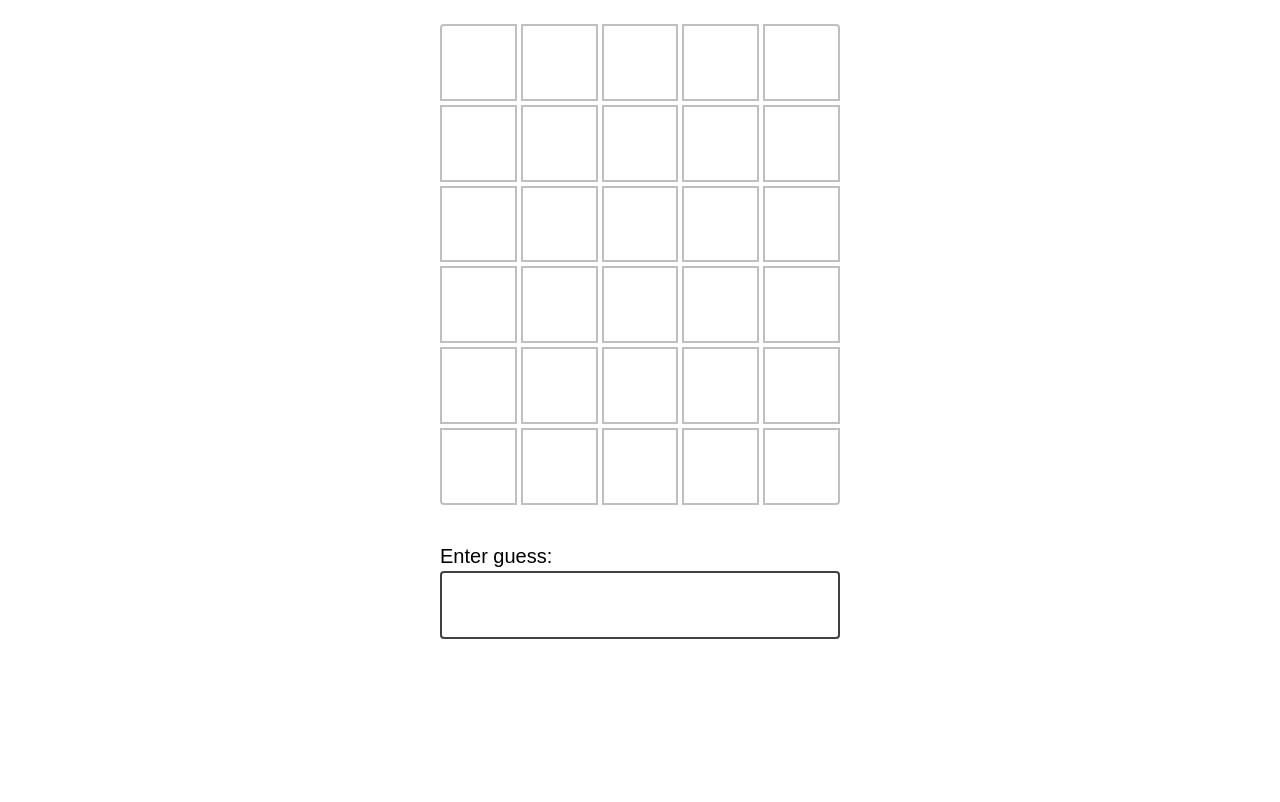
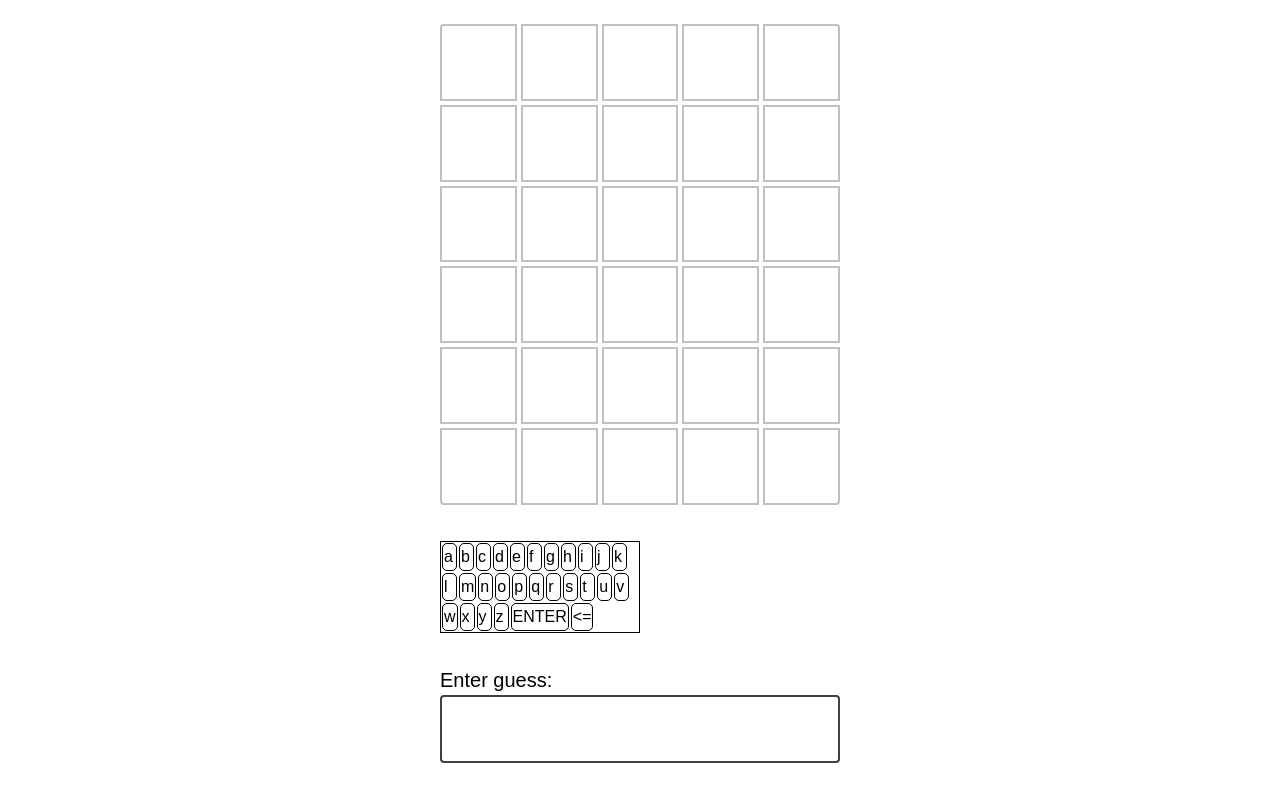
Before and after one commit to g-marcin/WordGameInReact, a React app: page / in a window 1280 px wide. Shown: the part 72-874 px from the top of the page. Before the commit the page ends 809 px from the top, so only its background shows below. Built offline with nearby package versions, Linux system fonts and the light colour scheme.

Commit message:
feat. Reset button & Vis keyboard
Added word game extension exercises of rendering RESET buton when game finishes and adding visual keyboard

```diff
--- a/src/components/Button/Button.js
+++ b/src/components/Button/Button.js
@@ -1,4 +1,5 @@
 import React from "react";
+import "../../reset.css";
 
 function Button({ onClick }) {
   return <button onClick={onClick}>Reset</button>;
--- a/src/components/Game/Game.js
+++ b/src/components/Game/Game.js
@@ -3,13 +3,14 @@ import GuessInput from "../GuessInput/GuessInput";
 import { sample } from "../../utils";
 import { WORDS } from "../../data";
 import PreviousGuesses from "../PreviousGuesses/PreviousGuesses";
+import "../../styles.css";
 
 import { NUM_OF_GUESSES_ALLOWED } from "../../constants";
 import WinBanner from "../WinBanner/WinBanner";
 import LostBanner from "../LostBanner/LostBanner";
 
-import ResetButton from "../ResetButton/ResetButton";
 import Button from "../Button/Button";
+import VisibleKeyboard from "../VisibleKeyboard/VisibleKeyboard";
 
 const answer = sample(WORDS);
 console.info({ answer });
@@ -37,6 +38,7 @@ function Game() {
     <>
       {/* {status} for testing/debugging purpose*/}
       <PreviousGuesses previousGuesses={previousGuesses} answer={answer} setStatus={setStatus} />
+      <VisibleKeyboard inputValue={inputValue} setInputValue={setInputValue} />
       {status !== "running" && (
         <Button
           onClick={() => {
--- a/src/components/GuessInput/GuessInput.js
+++ b/src/components/GuessInput/GuessInput.js
@@ -8,7 +8,7 @@ function GuessInput({ inputValue, setInputValue, addGuessedValue, status }) {
         let guess = document.getElementById("guess-input").value.toUpperCase();
         console.log({ guess: guess });
         addGuessedValue(guess);
-
+        console.log(e);
         setInputValue("");
       }}
       className="guess-input-wrapper"
--- /dev/null
+++ b/src/components/Key/Key.js
@@ -0,0 +1,23 @@
+import React from "react";
+
+import "../../styles.css";
+import styles from "../../../src/mystyle.module.css";
+
+function Key({ letter, inputValue, setInputValue }) {
+  return (
+    <span
+      className={styles.key}
+      value={letter}
+      onClick={(e) => {
+        if (inputValue.length < 5) {
+          let newInput = inputValue + e.target.textContent;
+          setInputValue(newInput);
+        }
+      }}
+    >
+      {letter}
+    </span>
+  );
+}
+
+export default Key;
--- /dev/null
+++ b/src/components/Key/index.js
@@ -0,0 +1,2 @@
+export * from "./Key";
+export { default } from "./Key";
--- /dev/null
+++ b/src/components/VisibleKeyboard/VisibleKeyboard.js
@@ -0,0 +1,44 @@
+import React from "react";
+import { ALPHABET } from "../../data";
+import "../../styles.css";
+import Key from "../Key/Key";
+import styles from "../../../src/mystyle.module.css";
+
+function VisibleKeyboard({ inputValue, setInputValue }) {
+  return (
+    <div className={styles.keyboard}>
+      {ALPHABET.map((letter) => (
+        <Key letter={letter} inputValue={inputValue} setInputValue={setInputValue} />
+      ))}
+      <span
+        className={styles.key}
+        onClick={() => {
+          let event = new Event({
+            _reactName: "onSubmit",
+            _targetInst: null,
+            type: "submit",
+            nativeEvent: {
+              isTrusted: true,
+            },
+            target: {
+              0: {},
+            },
+            currentTarget: null,
+            eventPhase: 3,
+            bubbles: true,
+            cancelable: true,
+            timeStamp: 2330844,
+            defaultPrevented: true,
+            isTrusted: true,
+          });
+          dispatchEvent(event);
+        }}
+      >
+        ENTER
+      </span>
+      <span className={styles.key}>{"<="}</span>
+    </div>
+  );
+}
+
+export default VisibleKeyboard;
--- /dev/null
+++ b/src/components/VisibleKeyboard/index.js
@@ -0,0 +1,2 @@
+export * from "./VisibleKeyboard";
+export { default } from "./VisibleKeyboard";
--- a/src/data.js
+++ b/src/data.js
@@ -1,52 +1,81 @@
 export const WORDS = [
-  'AGENT',
-  'WORLD',
-  'ABOUT',
-  'HEART',
-  'WATER',
-  'SIXTY',
-  'BOARD',
-  'MONTH',
-  'MUSIC',
-  'PARTY',
-  'PIANO',
-  'MOUTH',
-  'WOMAN',
-  'SUGAR',
-  'AMBER',
-  'DREAM',
-  'LAUGH',
-  'TIGER',
-  'EARTH',
-  'RIVER',
-  'MONEY',
-  'WORDS',
-  'SMILE',
-  'LEMON',
-  'SOUTH',
-  'AFTER',
-  'STONE',
-  'THING',
-  'LIGHT',
-  'STORY',
-  'POWER',
-  'TODAY',
-  'RANGE',
-  'PEARL',
-  'VENOM',
-  'PROXY',
-  'ROUND',
-  'HOVER',
-  'CANDY',
-  'ABOVE',
-  'PHONE',
-  'OTHER',
-  'SMART',
-  'BLACK',
-  'CYCLE',
-  'MAGIC',
-  'FRUIT',
-  'RADIO',
-  'ROYAL',
-  'HONEY',
+  "AGENT",
+  "WORLD",
+  "ABOUT",
+  "HEART",
+  "WATER",
+  "SIXTY",
+  "BOARD",
+  "MONTH",
+  "MUSIC",
+  "PARTY",
+  "PIANO",
+  "MOUTH",
+  "WOMAN",
+  "SUGAR",
+  "AMBER",
+  "DREAM",
+  "LAUGH",
+  "TIGER",
+  "EARTH",
+  "RIVER",
+  "MONEY",
+  "WORDS",
+  "SMILE",
+  "LEMON",
+  "SOUTH",
+  "AFTER",
+  "STONE",
+  "THING",
+  "LIGHT",
+  "STORY",
+  "POWER",
+  "TODAY",
+  "RANGE",
+  "PEARL",
+  "VENOM",
+  "PROXY",
+  "ROUND",
+  "HOVER",
+  "CANDY",
+  "ABOVE",
+  "PHONE",
+  "OTHER",
+  "SMART",
+  "BLACK",
+  "CYCLE",
+  "MAGIC",
+  "FRUIT",
+  "RADIO",
+  "ROYAL",
+  "HONEY",
 ];
+
+export const ALPHABET = [
+  "a",
+  "b",
+  "c",
+  "d",
+  "e",
+  "f",
+  "g",
+  "h",
+  "i",
+  "j",
+  "k",
+  "l",
+  "m",
+  "n",
+  "o",
+  "p",
+  "q",
+  "r",
+  "s",
+  "t",
+  "u",
+  "v",
+  "w",
+  "x",
+  "y",
+  "z",
+];
--- /dev/null
+++ b/src/mystyle.module.css
@@ -0,0 +1,20 @@
+.keyboard {
+  display: flex;
+  flex-wrap: wrap;
+  max-width: 200px;
+  border: 1px solid black;
+}
+
+.key {
+  margin: 1px;
+  padding: 1px;
+  border: 1px solid black;
+  display: block;
+  min-width: 15px;
+  border-radius: 5px;
+  width: fit-content;
+}
+.key:hover {
+  background: rgb(13, 105, 185);
+  cursor: pointer;
+}
--- a/src/styles.css
+++ b/src/styles.css
@@ -230,3 +230,8 @@ h1 {
     transform: translateY(0%);
   }
 }
+
+.key {
+  margin: 1px;
+  padding: 1px;
+}
```
